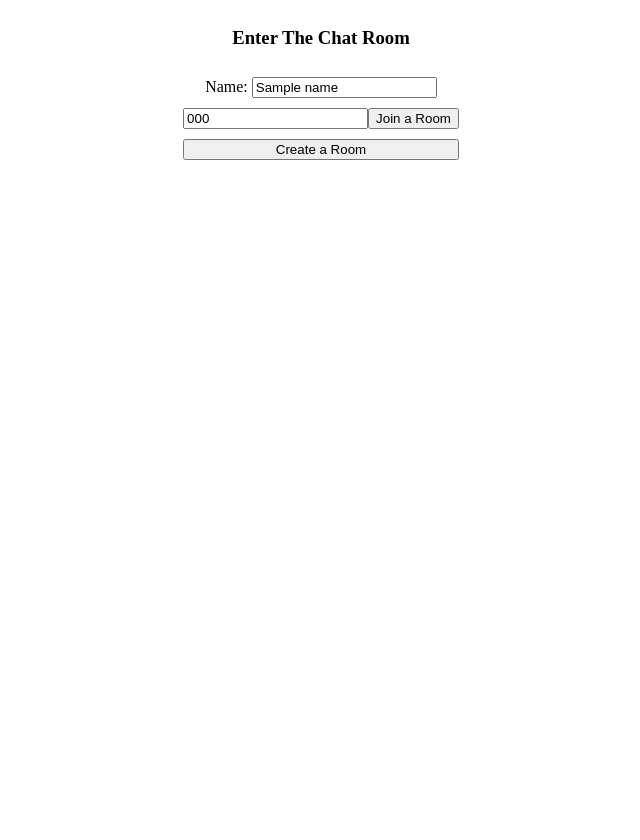
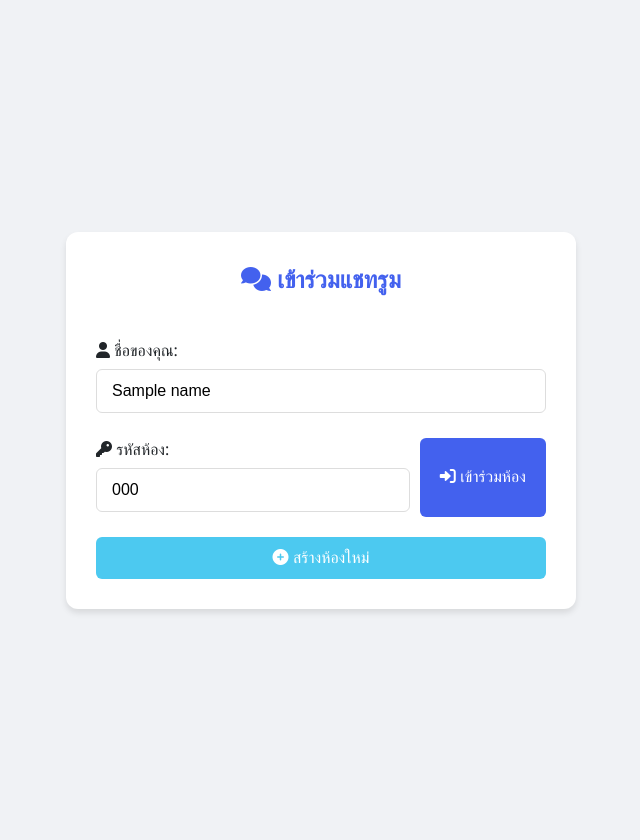
Before and after one commit to INciD1/chat_app_proj, a Flask app: template templates/home.html in a window 1280 px wide. Shown: the whole page, without its empty margins (319-959 px from the left). Before the commit the page ends 160 px from the top, so only its background shows below. Run offline with Flask 2, Linux system fonts and the light colour scheme; the template is opened without the code that fills it: most values are stand-ins (such as "Sample title", 1, 10 or a date in 2020); some libraries are stand-ins or nearby versions.

Commit message:
Add files via upload

```diff
--- a/static/css/style.css
+++ b/static/css/style.css
@@ -1,69 +1,270 @@
+/* ตัวแปรสีหลัก */
+:root {
+  --primary: #4361ee;
+  --secondary: #3f37c9;
+  --light: #f8f9fa;
+  --dark: #212529;
+  --success: #4cc9f0;
+  --message-bg: rgba(67, 97, 238, 0.05);
+  --message-sent: rgba(76, 201, 240, 0.1);
+  --border-radius: 12px;
+  --box-shadow: 0 4px 6px rgba(0, 0, 0, 0.1);
+}
+
+body {
+  font-family: 'Segoe UI', Tahoma, Geneva, Verdana, sans-serif;
+  background-color: #f0f2f5;
+  margin: 0;
+  padding: 0;
+  color: var(--dark);
+}
+
 .content {
   display: flex;
   align-items: center;
   justify-content: center;
+  min-height: 100vh;
+  padding: 20px;
 }
 
+/* หน้า Home */
 .buttons {
   display: flex;
   flex-direction: column;
   align-items: center;
   justify-content: center;
-  gap: 10px;
+  gap: 20px;
+  background-color: white;
+  padding: 30px;
+  border-radius: var(--border-radius);
+  box-shadow: var(--box-shadow);
+  width: 100%;
+  max-width: 450px;
+}
+
+.buttons h3 {
+  margin-top: 0;
+  color: var(--primary);
+  font-size: 24px;
+}
+
+.input-group {
+  width: 100%;
+  margin-bottom: 5px;
+}
+
+.input-group label {
+  display: block;
+  margin-bottom: 8px;
+  font-weight: 500;
+}
+
+.input-group input {
+  width: 100%;
+  padding: 12px 15px;
+  border: 1px solid #ddd;
+  border-radius: 6px;
+  font-size: 16px;
+  box-sizing: border-box;
+  transition: border-color 0.3s;
+}
+
+.input-group input:focus {
+  border-color: var(--primary);
+  outline: none;
+  box-shadow: 0 0 0 2px rgba(67, 97, 238, 0.2);
 }
 
 .join {
   display: flex;
-  flex-direction: row;
+  flex-direction: column;
   width: 100%;
+  gap: 10px;
+}
+
+@media (min-width: 576px) {
+  .join {
+    flex-direction: row;
+  }
+
+  .join input {
+    flex: 1;
+  }
+}
+
+button {
+  background-color: var(--primary);
+  color: white;
+  border: none;
+  padding: 12px 20px;
+  border-radius: 6px;
+  cursor: pointer;
+  font-size: 16px;
+  font-weight: 500;
+  transition: background-color 0.3s, transform 0.2s;
+}
+
+button:hover {
+  background-color: var(--secondary);
+  transform: translateY(-2px);
+}
+
+button:active {
+  transform: translateY(0);
 }
 
 .create-btn {
   width: 100%;
+  background-color: var(--success);
 }
 
+.create-btn:hover {
+  background-color: #3da8cc;
+}
+
+.error-message {
+  color: #e63946;
+  background-color: rgba(230, 57, 70, 0.1);
+  padding: 10px;
+  border-radius: 6px;
+  font-size: 14px;
+  width: 100%;
+  list-style-type: none;
+}
+
+.error-message li {
+  margin: 0;
+}
+
+/* หน้า Chat Room */
 .message-box {
-  border-color: black;
-  border-width: 2px;
-  border-style: solid;
-  border-radius: 10px;
-  background-color: whitesmoke;
-  height: 80vh;
+  border: none;
+  border-radius: var(--border-radius);
+  background-color: white;
+  height: 85vh;
   display: flex;
   flex-direction: column;
-  width: 80vw;
+  width: 90vw;
+  max-width: 1000px;
   align-items: stretch;
+  box-shadow: var(--box-shadow);
+  overflow: hidden;
+}
+
+.room-header {
+  background-color: var(--primary);
+  color: white;
+  padding: 15px 20px;
+  text-align: center;
+  position: relative;
+}
+
+.room-header h2 {
+  margin: 0;
+  font-size: 1.5rem;
+}
+
+.room-code {
+  background-color: rgba(255, 255, 255, 0.2);
+  padding: 4px 10px;
+  border-radius: 20px;
+  font-size: 0.9rem;
+  margin-left: 10px;
 }
 
 .messages {
-  overflow-y: scroll;
+  overflow-y: auto;
   flex: 1;
   width: 100%;
+  padding: 20px;
+  display: flex;
+  flex-direction: column;
+  gap: 10px;
 }
 
 .inputs {
-  padding: 10px;
+  padding: 15px;
   display: flex;
-}
-
-h2 {
-  text-align: center;
+  background-color: var(--light);
+  border-top: 1px solid #eaeaea;
+  gap: 10px;
 }
 
 #message {
   flex: 1;
+  padding: 12px 15px;
+  border: 1px solid #ddd;
+  border-radius: 20px;
+  font-size: 16px;
+  transition: border-color 0.3s;
+}
+
+#message:focus {
+  border-color: var(--primary);
+  outline: none;
+}
+
+#send-btn {
+  padding: 10px 20px;
+  border-radius: 20px;
 }
 
 .text {
-  display: flex;
-  flex-direction: row;
-  align-items: center;
-  justify-content: space-between;
-  padding-left: 10px;
-  padding-right: 10px;
+  padding: 12px 16px;
+  border-radius: 12px;
+  margin-bottom: 5px;
+  max-width: 80%;
+  background-color: var(--message-bg);
+  align-self: flex-start;
+  word-break: break-word;
+  box-shadow: 0 1px 2px rgba(0, 0, 0, 0.1);
+  position: relative;
+}
+
+.text.sent {
+  background-color: var(--message-sent);
+  align-self: flex-end;
+}
+
+.text strong {
+  color: var(--primary);
+  margin-right: 5px;
 }
 
 .muted {
-  font-size: 10px;
-  color: darkgray;
+  font-size: 12px;
+  color: #6c757d;
+  margin-top: 5px;
+  display: block;
 }
+
+.system-message {
+  text-align: center;
+  padding: 8px 12px;
+  margin: 5px 0;
+  background-color: rgba(0,0,0,0.05);
+  border-radius: 20px;
+  font-size: 14px;
+  color: #6c757d;
+  font-style: italic;
+  width: fit-content;
+  align-self: center;
+}
+
+/* Custom scrollbar */
+::-webkit-scrollbar {
+  width: 8px;
+}
+
+::-webkit-scrollbar-track {
+  background: #f1f1f1;
+}
+
+::-webkit-scrollbar-thumb {
+  background: #c1c1c1;
+  border-radius: 10px;
+}
+
+::-webkit-scrollbar-thumb:hover {
+  background: #a8a8a8;
+}
--- a/templates/base.html
+++ b/templates/base.html
@@ -2,11 +2,13 @@
 <html lang="en">
   <head>
     <meta charset="UTF-8" />
-    <title>Chat App</title>
+    <meta name="viewport" content="width=device-width, initial-scale=1.0" />
+    <title>Real-Time Chat App</title>
     <link
       rel="stylesheet"
       href="{{url_for('static', filename='css/style.css')}}"
     />
+    <link rel="stylesheet" href="https://cdnjs.cloudflare.com/ajax/libs/font-awesome/6.0.0/css/all.min.css" />
     <script
       src="https://cdnjs.cloudflare.com/ajax/libs/socket.io/4.0.1/socket.io.js"
       integrity="sha512-q/dWJ3kcmjBLU4Qc47E4A9kTB4m3wuTY7vkFJDTZKjTs8jhyGQnaUrxa0Ytd0ssMZhbNua9hE+E7Qv1j+DyZwA=="
--- a/templates/home.html
+++ b/templates/home.html
@@ -1,24 +1,35 @@
 {% extends 'base.html' %} {% block content %}
 <form method="post" class="buttons">
-  <h3>Enter The Chat Room</h3>
-  <div>
-    <label>Name:</label>
+  <h3><i class="fas fa-comments"></i> เข้าร่วมแชทรูม</h3>
+
+  <div class="input-group">
+    <label for="name"><i class="fas fa-user"></i> ชื่อของคุณ:</label>
     <input
       type="text"
-      placeholder="Pick a name!"
+      id="name"
+      placeholder="ป้อนชื่อของคุณ"
       name="name"
       value="{{name}}"
+      autocomplete="off"
     />
   </div>
+
   <div class="join">
-    <input type="text" placeholder="Room Code" name="code" value="{{code}}" />
-    <button type="submit" name="join">Join a Room</button>
+    <div class="input-group" style="flex: 1;">
+      <label for="code"><i class="fas fa-key"></i> รหัสห้อง:</label>
+      <input type="text" id="code" placeholder="รหัสห้อง" name="code" value="{{code}}" autocomplete="off" />
+    </div>
+    <button type="submit" name="join"><i class="fas fa-sign-in-alt"></i> เข้าร่วมห้อง</button>
   </div>
-  <button type="submit" name="create" class="create-btn">Create a Room</button>
+
+  <button type="submit" name="create" class="create-btn">
+    <i class="fas fa-plus-circle"></i> สร้างห้องใหม่
+  </button>
+
   {% if error %}
-  <ul>
-    <li>{{error}}</li>
-  </ul>
+  <div class="error-message">
+    <li><i class="fas fa-exclamation-circle"></i> {{error}}</li>
+  </div>
   {% endif %}
 </form>
 {% endblock %}
```
Also changed, not shown: templates/room.html (+39 -13 lines).
